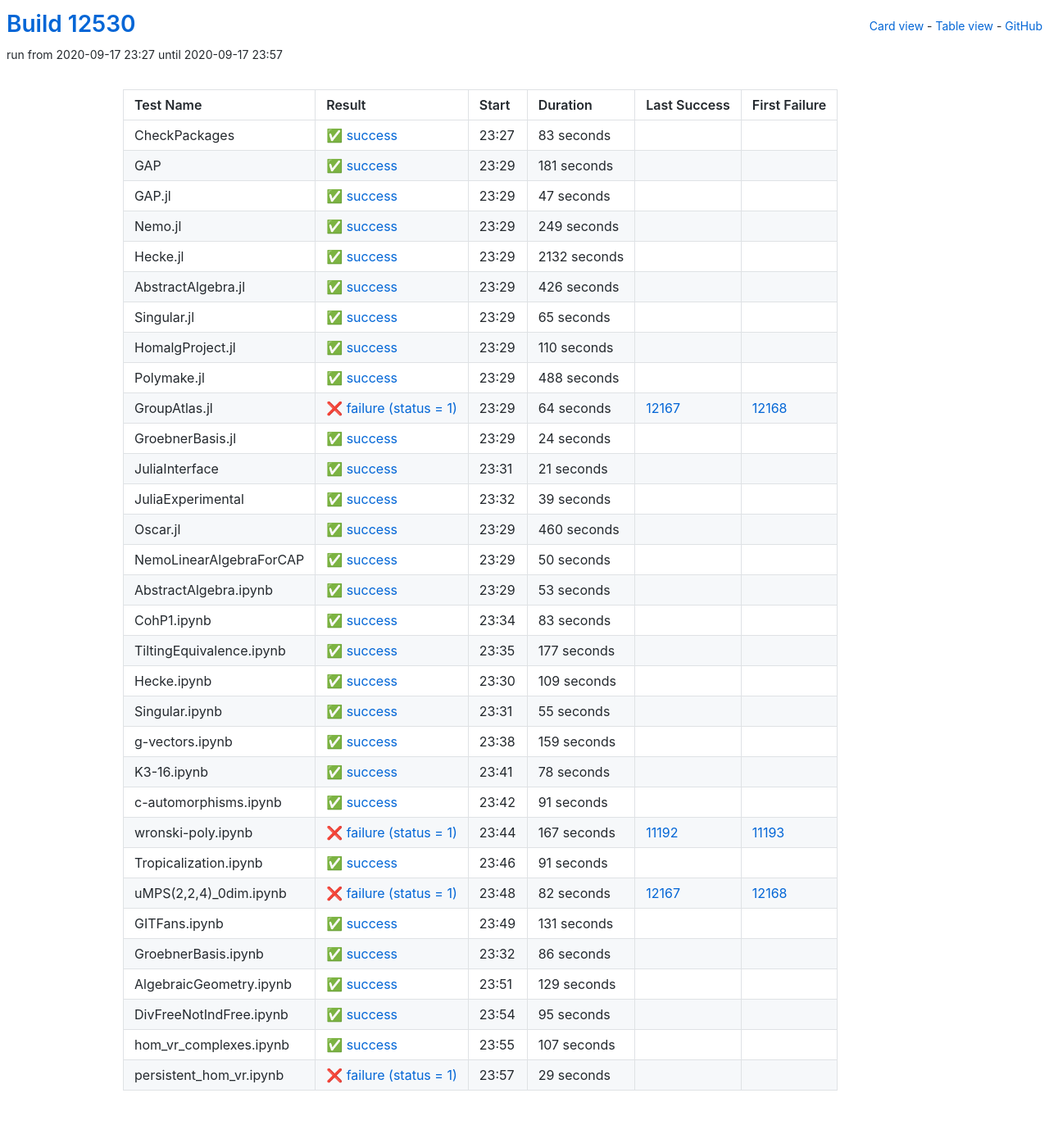
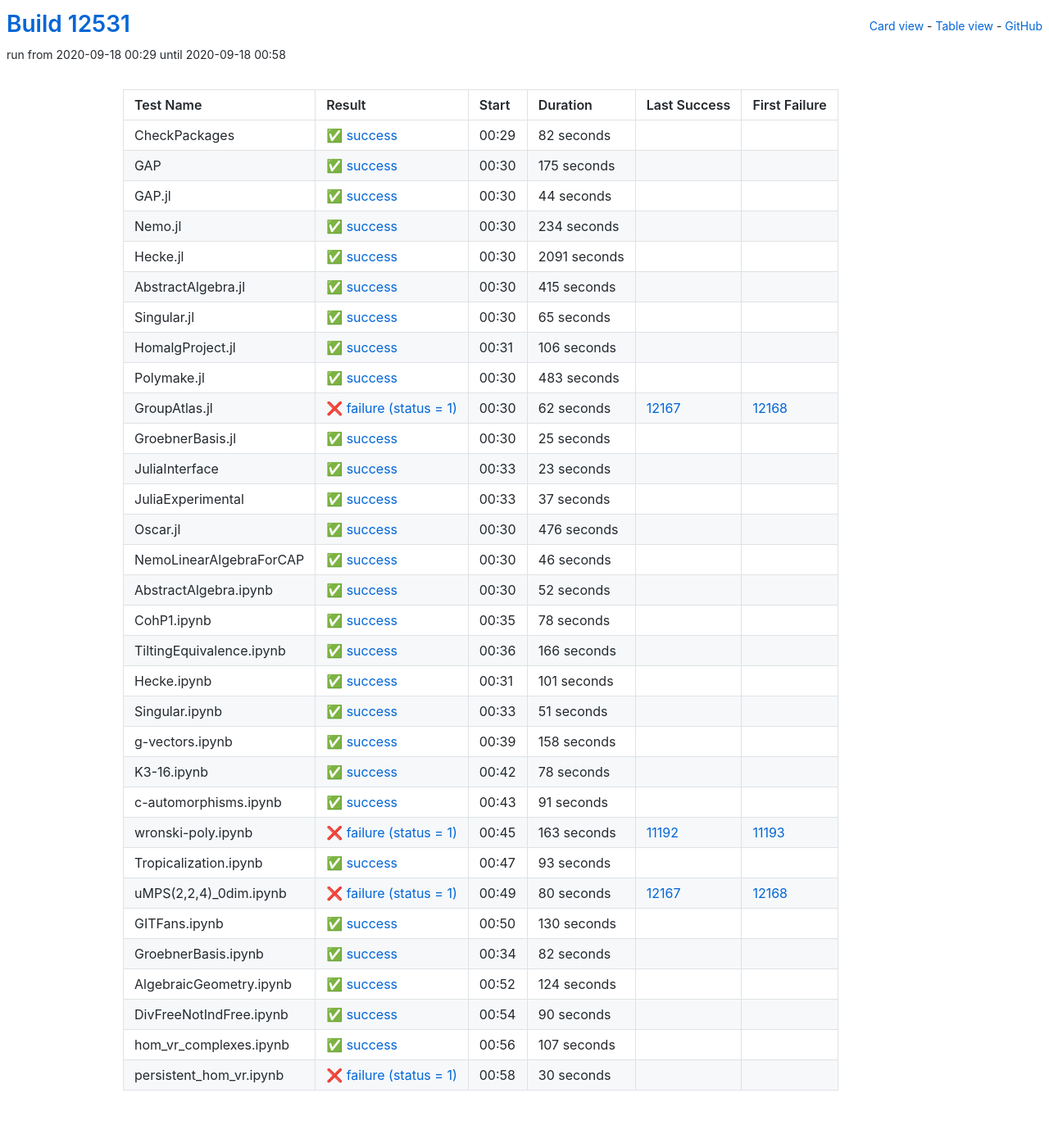
Before and after one commit to oscar-system/oscar-ci-status, a Jekyll site: the page built from table.html, in a window 1280 px wide. Shown: the whole page at 82% size. Built offline with Jekyll 4.4.1, drawn with Linux system fonts in a browser that asks for light colours.

Commit message:
Build #12531

```diff
--- a/_data/ci.yml
+++ b/_data/ci.yml
@@ -1,6 +1,6 @@
 ---
-build: 12530
-build_url: https://oscarci.mathematik.uni-kl.de/job/oscar/12530/
+build: 12531
+build_url: https://oscarci.mathematik.uni-kl.de/job/oscar/12531/
 job: oscar
 organization: oscar-system
 repo: oscar-ci-status
@@ -8,80 +8,80 @@ repourl: https://github.com/oscar-system/oscar-ci-status
 tests:
 - name: CheckPackages
   id: checkpackages
-  log: https://oscarci.mathematik.uni-kl.de/job/oscar/12530/artifact/logs/build-12530/CheckPackages.log
-  start: 2020-09-17 23:27
+  log: https://oscarci.mathematik.uni-kl.de/job/oscar/12531/artifact/logs/build-12531/CheckPackages.log
+  start: 2020-09-18 00:29
   success: true
   exitcode: 0
   status: success
-  duration: 83
+  duration: 82
   last_success: false
   last_success_url:
   first_failure: false
   first_failure_url:
 - name: GAP
   id: gap
-  log: https://oscarci.mathematik.uni-kl.de/job/oscar/12530/artifact/logs/build-12530/GAP.log
-  start: 2020-09-17 23:29
+  log: https://oscarci.mathematik.uni-kl.de/job/oscar/12531/artifact/logs/build-12531/GAP.log
+  start: 2020-09-18 00:30
   success: true
   exitcode: 0
   status: success
-  duration: 181
+  duration: 175
   last_success: false
   last_success_url:
   first_failure: false
   first_failure_url:
 - name: GAP.jl
   id: gap-jl
-  log: https://oscarci.mathematik.uni-kl.de/job/oscar/12530/artifact/logs/build-12530/GAP.jl.log
-  start: 2020-09-17 23:29
+  log: https://oscarci.mathematik.uni-kl.de/job/oscar/12531/artifact/logs/build-12531/GAP.jl.log
+  start: 2020-09-18 00:30
   success: true
   exitcode: 0
   status: success
-  duration: 47
+  duration: 44
   last_success: false
   last_success_url:
   first_failure: false
   first_failure_url:
 - name: Nemo.jl
   id: nemo-jl
-  log: https://oscarci.mathematik.uni-kl.de/job/oscar/12530/artifact/logs/build-12530/Nemo.jl.log
-  start: 2020-09-17 23:29
+  log: https://oscarci.mathematik.uni-kl.de/job/oscar/12531/artifact/logs/build-12531/Nemo.jl.log
+  start: 2020-09-18 00:30
   success: true
   exitcode: 0
   status: success
-  duration: 249
+  duration: 234
   last_success: false
   last_success_url:
   first_failure: false
   first_failure_url:
 - name: Hecke.jl
   id: hecke-jl
-  log: https://oscarci.mathematik.uni-kl.de/job/oscar/12530/artifact/logs/build-12530/Hecke.jl.log
-  start: 2020-09-17 23:29
+  log: https://oscarci.mathematik.uni-kl.de/job/oscar/12531/artifact/logs/build-12531/Hecke.jl.log
+  start: 2020-09-18 00:30
   success: true
   exitcode: 0
   status: success
-  duration: 2132
+  duration: 2091
   last_success: false
   last_success_url:
   first_failure: false
   first_failure_url:
 - name: AbstractAlgebra.jl
   id: abstractalgebra-jl
-  log: https://oscarci.mathematik.uni-kl.de/job/oscar/12530/artifact/logs/build-12530/AbstractAlgebra.jl.log
-  start: 2020-09-17 23:29
+  log: https://oscarci.mathematik.uni-kl.de/job/oscar/12531/artifact/logs/build-12531/AbstractAlgebra.jl.log
+  start: 2020-09-18 00:30
   success: true
   exitcode: 0
   status: success
-  duration: 426
+  duration: 415
   last_success: false
   last_success_url:
   first_failure: false
   first_failure_url:
 - name: Singular.jl
   id: singular-jl
-  log: https://oscarci.mathematik.uni-kl.de/job/oscar/12530/artifact/logs/build-12530/Singular.jl.log
-  start: 2020-09-17 23:29
+  log: https://oscarci.mathematik.uni-kl.de/job/oscar/12531/artifact/logs/build-12531/Singular.jl.log
+  start: 2020-09-18 00:30
   success: true
   exitcode: 0
   status: success
@@ -92,176 +92,176 @@ tests:
   first_failure_url:
 - name: HomalgProject.jl
   id: homalgproject-jl
-  log: https://oscarci.mathematik.uni-kl.de/job/oscar/12530/artifact/logs/build-12530/HomalgProject.jl.log
-  start: 2020-09-17 23:29
+  log: https://oscarci.mathematik.uni-kl.de/job/oscar/12531/artifact/logs/build-12531/HomalgProject.jl.log
+  start: 2020-09-18 00:31
   success: true
   exitcode: 0
   status: success
-  duration: 110
+  duration: 106
   last_success: false
   last_success_url:
   first_failure: false
   first_failure_url:
 - name: Polymake.jl
   id: polymake-jl
-  log: https://oscarci.mathematik.uni-kl.de/job/oscar/12530/artifact/logs/build-12530/Polymake.jl.log
-  start: 2020-09-17 23:29
+  log: https://oscarci.mathematik.uni-kl.de/job/oscar/12531/artifact/logs/build-12531/Polymake.jl.log
+  start: 2020-09-18 00:30
   success: true
   exitcode: 0
   status: success
-  duration: 488
+  duration: 483
   last_success: false
   last_success_url:
   first_failure: false
   first_failure_url:
 - name: GroupAtlas.jl
   id: groupatlas-jl
-  log: https://oscarci.mathematik.uni-kl.de/job/oscar/12530/artifact/logs/build-12530/GroupAtlas.jl.log
-  start: 2020-09-17 23:29
+  log: https://oscarci.mathematik.uni-kl.de/job/oscar/12531/artifact/logs/build-12531/GroupAtlas.jl.log
+  start: 2020-09-18 00:30
   success: false
   exitcode: 1
   status: failure
-  duration: 64
+  duration: 62
   last_success: 12167
   last_success_url: https://oscarci.mathematik.uni-kl.de/job/oscar/12167/
   first_failure: 12168
   first_failure_url: https://oscarci.mathematik.uni-kl.de/job/oscar/12168/
 - name: GroebnerBasis.jl
   id: groebnerbasis-jl
-  log: https://oscarci.mathematik.uni-kl.de/job/oscar/12530/artifact/logs/build-12530/GroebnerBasis.jl.log
-  start: 2020-09-17 23:29
+  log: https://oscarci.mathematik.uni-kl.de/job/oscar/12531/artifact/logs/build-12531/GroebnerBasis.jl.log
+  start: 2020-09-18 00:30
   success: true
   exitcode: 0
   status: success
-  duration: 24
+  duration: 25
   last_success: false
   last_success_url:
   first_failure: false
   first_failure_url:
 - name: JuliaInterface
   id: juliainterface
-  log: https://oscarci.mathematik.uni-kl.de/job/oscar/12530/artifact/logs/build-12530/JuliaInterface.log
-  start: 2020-09-17 23:31
+  log: https://oscarci.mathematik.uni-kl.de/job/oscar/12531/artifact/logs/build-12531/JuliaInterface.log
+  start: 2020-09-18 00:33
   success: true
   exitcode: 0
   status: success
-  duration: 21
+  duration: 23
   last_success: false
   last_success_url:
   first_failure: false
   first_failure_url:
 - name: JuliaExperimental
   id: juliaexperimental
-  log: https://oscarci.mathematik.uni-kl.de/job/oscar/12530/artifact/logs/build-12530/JuliaExperimental.log
-  start: 2020-09-17 23:32
+  log: https://oscarci.mathematik.uni-kl.de/job/oscar/12531/artifact/logs/build-12531/JuliaExperimental.log
+  start: 2020-09-18 00:33
   success: true
   exitcode: 0
   status: success
-  duration: 39
+  duration: 37
   last_success: false
   last_success_url:
   first_failure: false
   first_failure_url:
 - name: Oscar.jl
   id: oscar-jl
-  log: https://oscarci.mathematik.uni-kl.de/job/oscar/12530/artifact/logs/build-12530/Oscar.jl.log
-  start: 2020-09-17 23:29
+  log: https://oscarci.mathematik.uni-kl.de/job/oscar/12531/artifact/logs/build-12531/Oscar.jl.log
+  start: 2020-09-18 00:30
   success: true
   exitcode: 0
   status: success
-  duration: 460
+  duration: 476
   last_success: false
   last_success_url:
   first_failure: false
   first_failure_url:
 - name: NemoLinearAlgebraForCAP
   id: nemolinearalgebraforcap
-  log: https://oscarci.mathematik.uni-kl.de/job/oscar/12530/artifact/logs/build-12530/NemoLinearAlgebraForCAP.log
-  start: 2020-09-17 23:29
+  log: https://oscarci.mathematik.uni-kl.de/job/oscar/12531/artifact/logs/build-12531/NemoLinearAlgebraForCAP.log
+  start: 2020-09-18 00:30
   success: true
   exitcode: 0
   status: success
-  duration: 50
+  duration: 46
   last_success: false
   last_success_url:
   first_failure: false
   first_failure_url:
 - name: AbstractAlgebra.ipynb
   id: abstractalgebra-ipynb
-  log: https://oscarci.mathematik.uni-kl.de/job/oscar/12530/artifact/logs/build-12530/AbstractAlgebra.ipynb.log
-  start: 2020-09-17 23:29
+  log: https://oscarci.mathematik.uni-kl.de/job/oscar/12531/artifact/logs/build-12531/AbstractAlgebra.ipynb.log
+  start: 2020-09-18 00:30
   success: true
   exitcode: 0
   status: success
-  duration: 53
+  duration: 52
   last_success: false
   last_success_url:
   first_failure: false
   first_failure_url:
 - name: CohP1.ipynb
   id: cohp1-ipynb
-  log: https://oscarci.mathematik.uni-kl.de/job/oscar/12530/artifact/logs/build-12530/CohP1.ipynb.log
-  start: 2020-09-17 23:34
+  log: https://oscarci.mathematik.uni-kl.de/job/oscar/12531/artifact/logs/build-12531/CohP1.ipynb.log
+  start: 2020-09-18 00:35
   success: true
   exitcode: 0
   status: success
-  duration: 83
+  duration: 78
   last_success: false
   last_success_url:
   first_failure: false
   first_failure_url:
 - name: TiltingEquivalence.ipynb
   id: tiltingequivalence-ipynb
-  log: https://oscarci.mathematik.uni-kl.de/job/oscar/12530/artifact/logs/build-12530/TiltingEquivalence.ipynb.log
-  start: 2020-09-17 23:35
+  log: https://oscarci.mathematik.uni-kl.de/job/oscar/12531/artifact/logs/build-12531/TiltingEquivalence.ipynb.log
+  start: 2020-09-18 00:36
   success: true
   exitcode: 0
   status: success
-  duration: 177
+  duration: 166
   last_success: false
   last_success_url:
   first_failure: false
   first_failure_url:
 - name: Hecke.ipynb
   id: hecke-ipynb
-  log: https://oscarci.mathematik.uni-kl.de/job/oscar/12530/artifact/logs/build-12530/Hecke.ipynb.log
-  start: 2020-09-17 23:30
+  log: https://oscarci.mathematik.uni-kl.de/job/oscar/12531/artifact/logs/build-12531/Hecke.ipynb.log
+  start: 2020-09-18 00:31
   success: true
   exitcode: 0
   status: success
-  duration: 109
+  duration: 101
   last_success: false
   last_success_url:
   first_failure: false
   first_failure_url:
 - name: Singular.ipynb
   id: singular-ipynb
-  log: https://oscarci.mathematik.uni-kl.de/job/oscar/12530/artifact/logs/build-12530/Singular.ipynb.log
-  start: 2020-09-17 23:31
+  log: https://oscarci.mathematik.uni-kl.de/job/oscar/12531/artifact/logs/build-12531/Singular.ipynb.log
+  start: 2020-09-18 00:33
   success: true
   exitcode: 0
   status: success
-  duration: 55
+  duration: 51
   last_success: false
   last_success_url:
   first_failure: false
   first_failure_url:
 - name: g-vectors.ipynb
   id: g-vectors-ipynb
-  log: https://oscarci.mathematik.uni-kl.de/job/oscar/12530/artifact/logs/build-12530/g-vectors.ipynb.log
-  start: 2020-09-17 23:38
+  log: https://oscarci.mathematik.uni-kl.de/job/oscar/12531/artifact/logs/build-12531/g-vectors.ipynb.log
+  start: 2020-09-18 00:39
   success: true
   exitcode: 0
   status: success
-  duration: 159
+  duration: 158
   last_success: false
   last_success_url:
   first_failure: false
   first_failure_url:
 - name: K3-16.ipynb
   id: k3-16-ipynb
-  log: https://oscarci.mathematik.uni-kl.de/job/oscar/12530/artifact/logs/build-12530/K3-16.ipynb.log
-  start: 2020-09-17 23:41
+  log: https://oscarci.mathematik.uni-kl.de/job/oscar/12531/artifact/logs/build-12531/K3-16.ipynb.log
+  start: 2020-09-18 00:42
   success: true
   exitcode: 0
   status: success
@@ -272,8 +272,8 @@ tests:
   first_failure_url:
 - name: c-automorphisms.ipynb
   id: c-automorphisms-ipynb
-  log: https://oscarci.mathematik.uni-kl.de/job/oscar/12530/artifact/logs/build-12530/c-automorphisms.ipynb.log
-  start: 2020-09-17 23:42
+  log: https://oscarci.mathematik.uni-kl.de/job/oscar/12531/artifact/logs/build-12531/c-automorphisms.ipynb.log
+  start: 2020-09-18 00:43
   success: true
   exitcode: 0
   status: success
@@ -284,92 +284,92 @@ tests:
   first_failure_url:
 - name: wronski-poly.ipynb
   id: wronski-poly-ipynb
-  log: https://oscarci.mathematik.uni-kl.de/job/oscar/12530/artifact/logs/build-12530/wronski-poly.ipynb.log
-  start: 2020-09-17 23:44
+  log: https://oscarci.mathematik.uni-kl.de/job/oscar/12531/artifact/logs/build-12531/wronski-poly.ipynb.log
+  start: 2020-09-18 00:45
   success: false
   exitcode: 1
   status: failure
-  duration: 167
+  duration: 163
   last_success: 11192
   last_success_url: https://oscarci.mathematik.uni-kl.de/job/oscar/11192/
   first_failure: 11193
   first_failure_url: https://oscarci.mathematik.uni-kl.de/job/oscar/11193/
 - name: Tropicalization.ipynb
   id: tropicalization-ipynb
-  log: https://oscarci.mathematik.uni-kl.de/job/oscar/12530/artifact/logs/build-12530/Tropicalization.ipynb.log
-  start: 2020-09-17 23:46
+  log: https://oscarci.mathematik.uni-kl.de/job/oscar/12531/artifact/logs/build-12531/Tropicalization.ipynb.log
+  start: 2020-09-18 00:47
   success: true
   exitcode: 0
   status: success
-  duration: 91
+  duration: 93
   last_success: false
   last_success_url:
   first_failure: false
   first_failure_url:
 - name: uMPS(2,2,4)_0dim.ipynb
   id: umps-2-2-4-0dim-ipynb
-  log: https://oscarci.mathematik.uni-kl.de/job/oscar/12530/artifact/logs/build-12530/uMPS-2-2-4-_0dim.ipynb.log
-  start: 2020-09-17 23:48
+  log: https://oscarci.mathematik.uni-kl.de/job/oscar/12531/artifact/logs/build-12531/uMPS-2-2-4-_0dim.ipynb.log
+  start: 2020-09-18 00:49
   success: false
   exitcode: 1
   status: failure
-  duration: 82
+  duration: 80
   last_success: 12167
   last_success_url: https://oscarci.mathematik.uni-kl.de/job/oscar/12167/
   first_failure: 12168
   first_failure_url: https://oscarci.mathematik.uni-kl.de/job/oscar/12168/
 - name: GITFans.ipynb
   id: gitfans-ipynb
-  log: https://oscarci.mathematik.uni-kl.de/job/oscar/12530/artifact/logs/build-12530/GITFans.ipynb.log
-  start: 2020-09-17 23:49
+  log: https://oscarci.mathematik.uni-kl.de/job/oscar/12531/artifact/logs/build-12531/GITFans.ipynb.log
+  start: 2020-09-18 00:50
   success: true
   exitcode: 0
   status: success
-  duration: 131
+  duration: 130
   last_success: false
   last_success_url:
   first_failure: false
   first_failure_url:
 - name: GroebnerBasis.ipynb
   id: groebnerbasis-ipynb
-  log: https://oscarci.mathematik.uni-kl.de/job/oscar/12530/artifact/logs/build-12530/GroebnerBasis.ipynb.log
-  start: 2020-09-17 23:32
+  log: https://oscarci.mathematik.uni-kl.de/job/oscar/12531/artifact/logs/build-12531/GroebnerBasis.ipynb.log
+  start: 2020-09-18 00:34
   success: true
   exitcode: 0
   status: success
-  duration: 86
+  duration: 82
   last_success: false
   last_success_url:
   first_failure: false
   first_failure_url:
 - name: AlgebraicGeometry.ipynb
   id: algebraicgeometry-ipynb
-  log: https://oscarci.mathematik.uni-kl.de/job/oscar/12530/artifact/logs/build-12530/AlgebraicGeometry.ipynb.log
-  start: 2020-09-17 23:51
+  log: https://oscarci.mathematik.uni-kl.de/job/oscar/12531/artifact/logs/build-12531/AlgebraicGeometry.ipynb.log
+  start: 2020-09-18 00:52
   success: true
   exitcode: 0
   status: success
-  duration: 129
+  duration: 124
   last_success: false
   last_success_url:
   first_failure: false
   first_failure_url:
 - name: DivFreeNotIndFree.ipynb
   id: divfreenotindfree-ipynb
-  log: https://oscarci.mathematik.uni-kl.de/job/oscar/12530/artifact/logs/build-12530/DivFreeNotIndFree.ipynb.log
-  start: 2020-09-17 23:54
+  log: https://oscarci.mathematik.uni-kl.de/job/oscar/12531/artifact/logs/build-12531/DivFreeNotIndFree.ipynb.log
+  start: 2020-09-18 00:54
   success: true
   exitcode: 0
   status: success
-  duration: 95
+  duration: 90
   last_success: false
   last_success_url:
   first_failure: false
   first_failure_url:
 - name: hom_vr_complexes.ipynb
   id: hom-vr-complexes-ipynb
-  log: https://oscarci.mathematik.uni-kl.de/job/oscar/12530/artifact/logs/build-12530/hom_vr_complexes.ipynb.log
-  start: 2020-09-17 23:55
+  log: https://oscarci.mathematik.uni-kl.de/job/oscar/12531/artifact/logs/build-12531/hom_vr_complexes.ipynb.log
+  start: 2020-09-18 00:56
   success: true
   exitcode: 0
   status: success
@@ -380,12 +380,12 @@ tests:
   first_failure_url:
 - name: persistent_hom_vr.ipynb
   id: persistent-hom-vr-ipynb
-  log: https://oscarci.mathematik.uni-kl.de/job/oscar/12530/artifact/logs/build-12530/persistent_hom_vr.ipynb.log
-  start: 2020-09-17 23:57
+  log: https://oscarci.mathematik.uni-kl.de/job/oscar/12531/artifact/logs/build-12531/persistent_hom_vr.ipynb.log
+  start: 2020-09-18 00:58
   success: false
   exitcode: 1
   status: failure
-  duration: 29
+  duration: 30
   last_success: false
   last_success_url:
   first_failure: false
```
Also changed, not shown: README.md.
